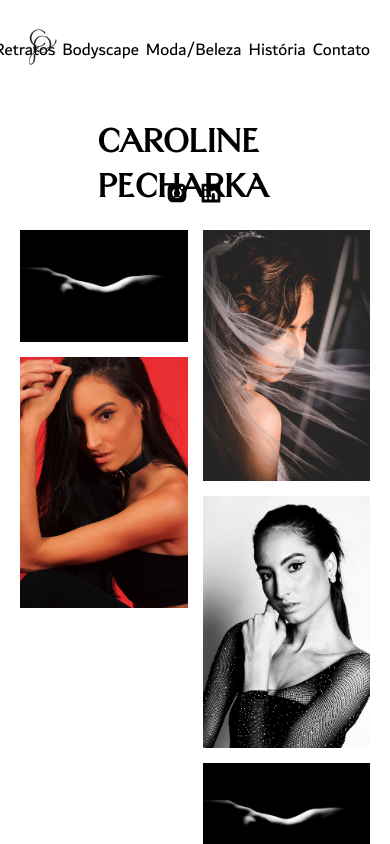
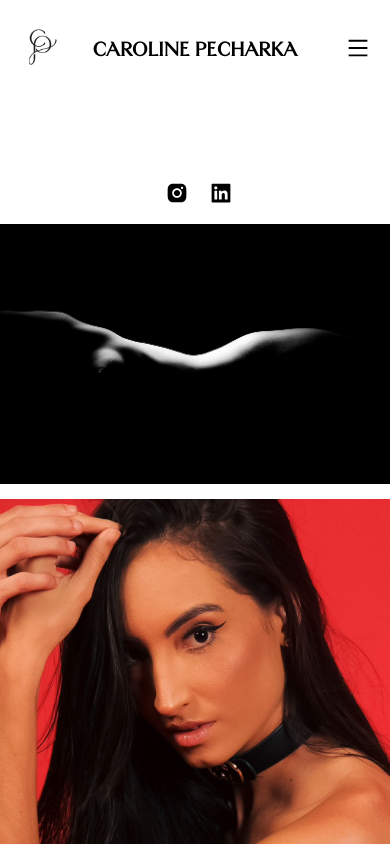
Before and after one commit to felipe-AGomes/portfolio-photographer, a Next.js app: page / in a window 390 px wide. Shown: the top 844 px of the page. Built offline with nearby package versions, Linux system fonts and the light colour scheme.

Commit message:
feat: add responsivit on mobile

```diff
--- a/src/components/Header/Header.module.css
+++ b/src/components/Header/Header.module.css
@@ -64,6 +64,10 @@ header.contact {
 	font-weight: 500;
 	font-size: 1.1rem;
 	font-family: 'dubai', sans-serif;
+	border-bottom: 2px solid #0000;
+}
+.headerContain ul li:hover {
+	border-bottom: 2px solid #000;
 }
 
 .personName {
@@ -73,6 +77,55 @@ header.contact {
 
 .personName h1 {
 	font-size: 1.2rem;
+	white-space: nowrap;
+}
+
+.personNameShortMenu {
+	position: absolute;
+	top: 50%;
+	left: 50%;
+	transform: translate(-50%, -50%);
+}
+
+.personNameShortMenu h1 {
+	font-size: 1.2rem;
+	white-space: nowrap;
+}
+
+.shortMenuContain {
+	display: flex;
+	flex-direction: column;
+	align-items: center;
+	justify-content: center;
+
+	position: fixed;
+	top: 0;
+	left: 0;
+	width: 100vw;
+	height: 0;
+	background: transparent;
+	z-index: 1000;
+	transition: 0.2s;
+	color: transparent;
+}
+
+.shortMenuContain.active {
+	background: #fff;
+	height: 100vh;
+	color: #000;
+}
+
+.shortMenuContain #shortMenu li:hover {
+	border-bottom: 2px solid #0000;
+}
+.shortMenuContain.active #shortMenu li:hover {
+	border-bottom: 2px solid #000;
+}
+#shortMenu {
+	display: flex;
+	flex-direction: column;
+	align-items: center;
+	justify-content: center;
 }
 
 @media (max-width: 890px) {
@@ -102,3 +155,9 @@ header.contact {
 		font-size: 1rem;
 	}
 }
+
+@media (max-width: 350px) {
+	.personNameShortMenu h1 {
+		font-size: 1rem;
+	}
+}
--- a/src/components/Header/index.tsx
+++ b/src/components/Header/index.tsx
@@ -1,5 +1,6 @@
+/* eslint-disable react-hooks/exhaustive-deps */
 /* eslint-disable @next/next/no-img-element */
-import { useEffect } from 'react';
+import { useEffect, useState } from 'react';
 import S from './Header.module.css';
 
 import {} from 'next/font/google';
@@ -8,6 +9,9 @@ import useCurrentPageContext from '@/hooks/useCurrentPageContext';
 import { useRouter } from 'next/router';
 import Link from 'next/link';
 import useScrolledContext from '@/hooks/useScrolledContext';
+import useWindowWidthContext from '@/hooks/useWindowWidthContext';
+import SocialMedia from '../SocialMedia';
+import { AiOutlineClose, AiOutlineMenu } from 'react-icons/ai';
 
 type Props = {
 	personName?: string;
@@ -16,12 +20,20 @@ type Props = {
 
 export default function Header({ personName, isContact }: Props) {
 	const { scrolled, setScrolled } = useScrolledContext();
+	const { windowWidth, setWindowWidth } = useWindowWidthContext();
 	const { setCurrentPage } = useCurrentPageContext();
+	const [menuActive, setMenuActive] = useState<boolean>(false);
 	const router = useRouter();
 
 	useEffect(() => {
-		document.addEventListener('scroll', handleScroll);
-	});
+		window.addEventListener('scroll', handleScroll);
+		window.addEventListener('resize', handleResize);
+		setWindowWidth(window.innerWidth);
+	}, [windowWidth]);
+
+	const handleResize = () => {
+		setWindowWidth(window.innerWidth);
+	};
 
 	const handleScroll = () => {
 		setScrolled(window.scrollY > 0);
@@ -42,6 +54,7 @@ export default function Header({ personName, isContact }: Props) {
 				isContact ? S.contact : scrolled ? S.scrolled : ''
 			}
 				${personName ? `${S.personNameContain}` : ''}`}
+			style={windowWidth && windowWidth <= 780 ? { background: '#fff' } : {}}
 		>
 			<div className={S.logoBox}>
 				<Link
@@ -56,12 +69,13 @@ export default function Header({ personName, isContact }: Props) {
 					/>
 				</Link>
 			</div>
+			{windowWidth && windowWidth > 780 && (
+				<>
 					{personName && (
 						<div className={S.personName}>
 							<h1>{personName}</h1>
 						</div>
 					)}
-
 					<ul>
 						<li onClick={() => handleClick('inicio')}>Início</li>
 						<li onClick={() => handleClick('retratos')}>Retratos</li>
@@ -70,6 +84,100 @@ export default function Header({ personName, isContact }: Props) {
 						<li onClick={() => handleClick('historia')}>História</li>
 						<li onClick={() => handleClick('contact')}>Contato</li>
 					</ul>
+				</>
+			)}
+			{windowWidth && windowWidth <= 780 && (
+				<>
+					<div className={S.personNameShortMenu}>
+						<h1>CAROLINE PECHARKA</h1>
+					</div>
+					<div className={`${S.shortMenuContain} ${menuActive ? S.active : ''}`}>
+						<ul id={S.shortMenu}>
+							<li
+								onClick={() => {
+									setMenuActive(false);
+									handleClick('inicio');
+								}}
+							>
+								Início
+							</li>
+							<li
+								onClick={() => {
+									setMenuActive(false);
+									handleClick('retratos');
+								}}
+							>
+								Retratos
+							</li>
+							<li
+								onClick={() => {
+									setMenuActive(false);
+									handleClick('bodyscape');
+								}}
+							>
+								Bodyscape
+							</li>
+							<li
+								onClick={() => {
+									setMenuActive(false);
+									handleClick('moda/beleza');
+								}}
+							>
+								Moda/Beleza
+							</li>
+							<li
+								onClick={() => {
+									setMenuActive(false);
+									handleClick('historia');
+								}}
+							>
+								História
+							</li>
+							<li
+								onClick={() => {
+									setMenuActive(false);
+									handleClick('contact');
+								}}
+							>
+								Contato
+							</li>
+						</ul>
+						<SocialMedia shortMenu />
+					</div>
+					{!menuActive && (
+						<AiOutlineMenu
+							onClick={() => {
+								setMenuActive(true);
+							}}
+							size={24}
+							style={{
+								cursor: 'pointer',
+								position: 'absolute',
+								top: '36px',
+								right: '20px',
+								zIndex: '1001',
+							}}
+						/>
+					)}
+					{menuActive && (
+						<>
+							<AiOutlineClose
+								onClick={() => {
+									setMenuActive(false);
+								}}
+								size={24}
+								style={{
+									cursor: 'pointer',
+									position: 'absolute',
+									top: '36px',
+									right: '20px',
+									zIndex: '1001',
+								}}
+							/>
+						</>
+					)}
+				</>
+			)}
 		</header>
 	);
 }
--- a/src/components/ImagesContainer/ImagesContainer.module.css
+++ b/src/components/ImagesContainer/ImagesContainer.module.css
@@ -4,8 +4,14 @@
 	width: 100%;
 }
 
-@media (max-width: 890px) {
+@media (max-width: 780px) {
 	.imagesContainer {
 		column-count: 2;
 	}
 }
+
+@media (max-width: 540px) {
+	.imagesContainer {
+		column-count: 1;
+	}
+}
--- a/src/components/PersonName/PersonName.module.css
+++ b/src/components/PersonName/PersonName.module.css
@@ -5,6 +5,7 @@
 	transform: translateX(-50%);
 	transition: 0.4s;
 	z-index: 1001;
+	white-space: nowrap;
 }
 
 .personName.scrolled {
@@ -20,3 +21,19 @@
 		left: 70px;
 	}
 }
+
+@media (max-width: 780px) {
+	.personName {
+		top: 38px;
+		left: 50%;
+		transform: translateX(-50%);
+		transition: 0;
+		z-index: 1001;
+		font-size: 1.2rem;
+	}
+
+	.personName.scrolled {
+		left: 50%;
+		transform: translateX(-50%);
+	}
+}
--- a/src/components/PersonName/index.tsx
+++ b/src/components/PersonName/index.tsx
@@ -1,6 +1,7 @@
 import { useEffect, useState } from 'react';
 import S from './PersonName.module.css';
 import useScrolledContext from '@/hooks/useScrolledContext';
+import useWindowWidthContext from '@/hooks/useWindowWidthContext';
 
 export default function PersonName() {
 	const { scrolled } = useScrolledContext();
--- a/src/components/SocialMedia/SocialMedia.module.css
+++ b/src/components/SocialMedia/SocialMedia.module.css
@@ -1,4 +1,7 @@
 .socialMedia {
+	display: flex;
+	gap: 20px;
+
 	position: relative;
 	left: 50%;
 	bottom: 19px;
@@ -10,3 +13,11 @@
 	color: transparent;
 	transition: 0.4s;
 }
+
+.socialMediaShortMenu {
+	display: flex;
+	gap: 10px;
+
+	margin-top: 20px;
+	z-index: 1001;
+}
--- a/src/components/SocialMedia/index.tsx
+++ b/src/components/SocialMedia/index.tsx
@@ -2,18 +2,26 @@ import { AiFillInstagram, AiFillLinkedin } from 'react-icons/ai';
 import S from './SocialMedia.module.css';
 import useScrolledContext from '@/hooks/useScrolledContext';
 
-export default function SocialMedia() {
+type Props = {
+	shortMenu?: boolean;
+};
+
+export default function SocialMedia({ shortMenu }: Props) {
 	const { scrolled } = useScrolledContext();
 
 	return (
-		<div className={`${S.socialMedia} ${scrolled ? S.scrolled : ''}`}>
+		<div
+			className={
+				shortMenu ? `${S.socialMediaShortMenu}` : `${S.socialMedia} ${scrolled ? S.scrolled : ''}`
+			}
+		>
 			<AiFillInstagram
 				size={24}
-				style={{ cursor: 'pointer', marginRight: '10px' }}
+				style={{ cursor: 'pointer'}}
 			/>
 			<AiFillLinkedin
 				size={24}
-				style={{ cursor: 'pointer', marginRight: '10px' }}
+				style={{ cursor: 'pointer'}}
 			/>
 		</div>
 	);
--- a/src/pages/index.tsx
+++ b/src/pages/index.tsx
@@ -9,10 +9,12 @@ import useImagesContext from '@/hooks/useImagesContext';
 import useCurrentPageContext from '@/hooks/useCurrentPageContext';
 import { ImageProps } from '@/context/imagesContext';
 import SocialMedia from '@/components/SocialMedia';
+import useWindowWidthContext from '@/hooks/useWindowWidthContext';
 
 export default function Home() {
 	const { images } = useImagesContext();
 	const { currentPage } = useCurrentPageContext();
+	const { windowWidth } = useWindowWidthContext();
 	const [justCover, setJustCover] = useState<ImageProps[] | []>([]);
 	const [filteredImages, setFilteredImages] = useState<ImageProps[] | []>([]);
 
@@ -48,7 +50,7 @@ export default function Home() {
 			</Head>
 			<main>
 				<Header />
-				<PersonName />
+				{windowWidth && windowWidth > 780 && <PersonName />}
 				<SocialMedia />
 				<ImagesContainer>
 					{currentPage === 'inicio'
--- a/src/styles/globals.css
+++ b/src/styles/globals.css
@@ -31,3 +31,9 @@ main {
 		padding: 200px 20px 100px;
 	}
 }
+
+@media (max-width: 780px) {
+	main {
+		padding: 200px 0 100px;
+	}
+}
```
Lines whose indentation alone changed are shown as unchanged.
